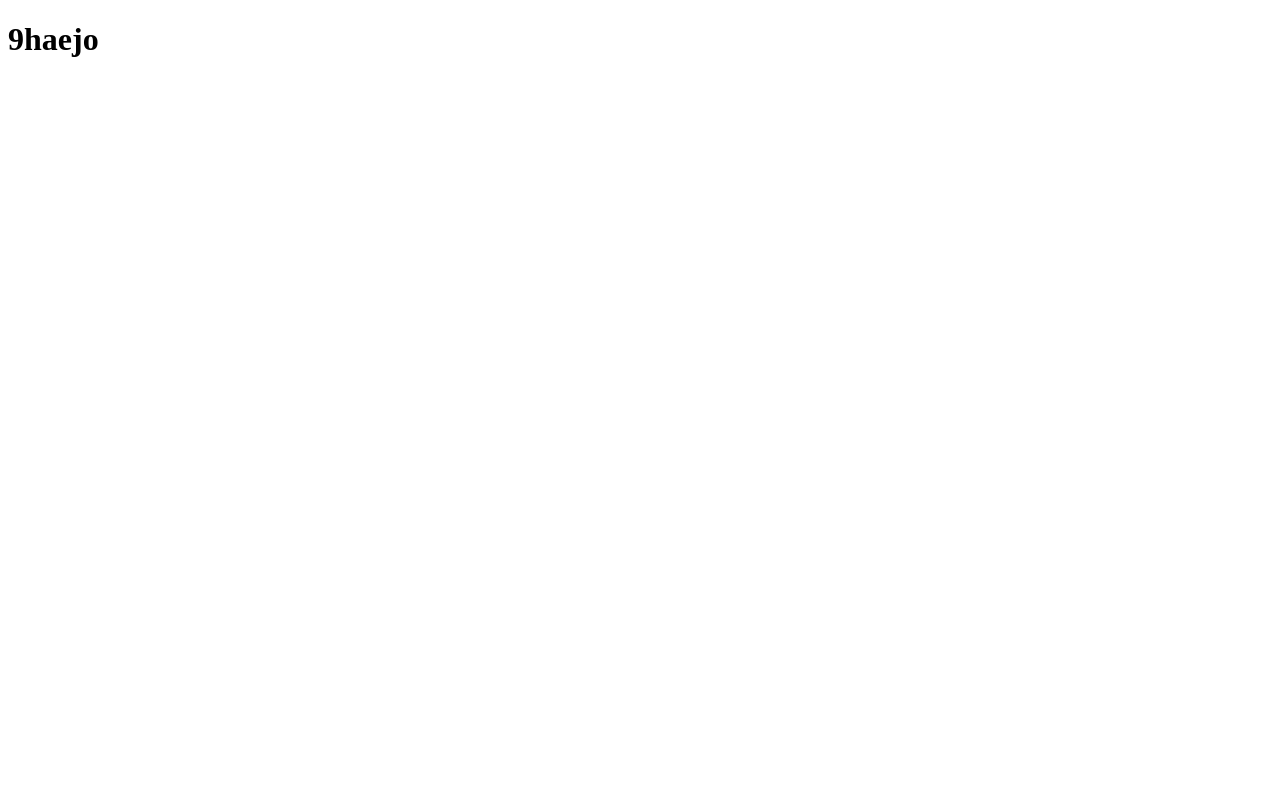
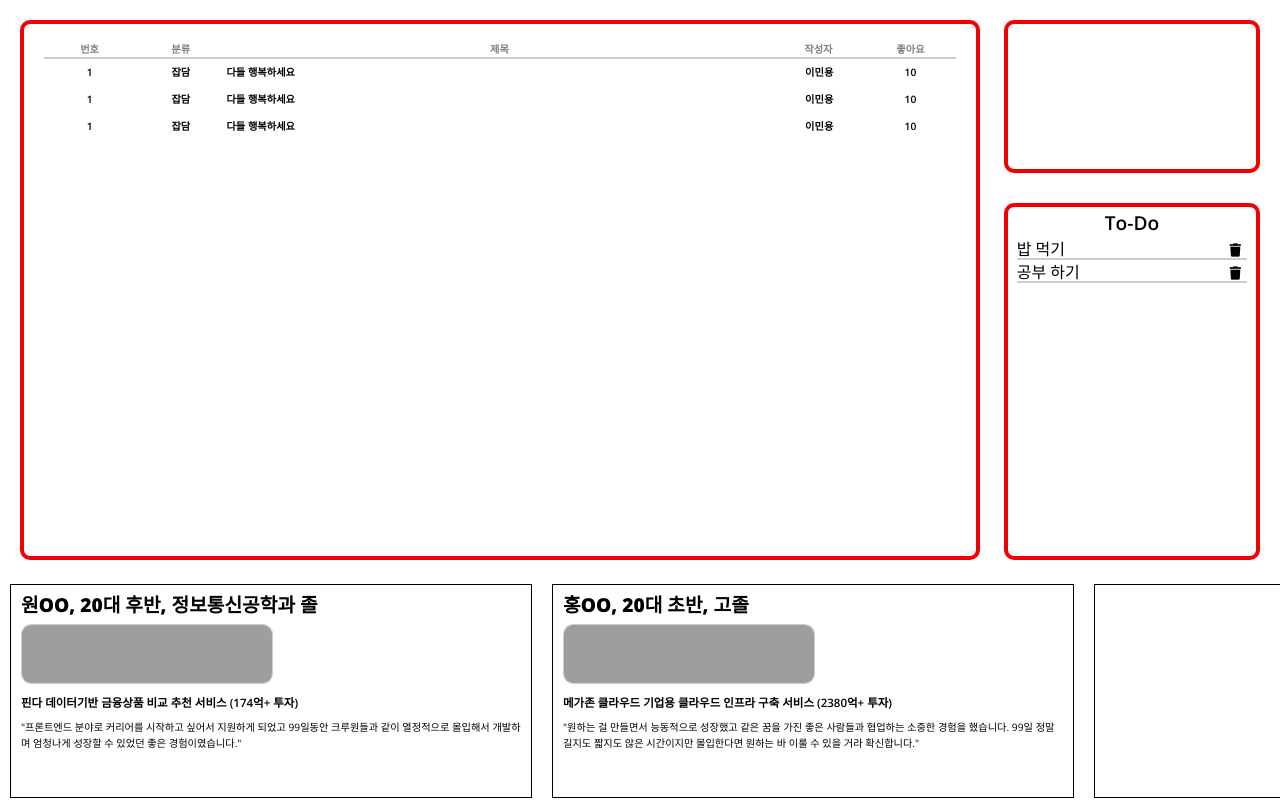
Before and after one commit to 9haejo-community/9haejo-community, a Flask app: page / in a window 1280 px wide. Before the commit the page is almost empty. Run offline with Flask 2, Linux system fonts and the light colour scheme; some libraries are stand-ins or nearby versions; grey boxes are pictures that could not be loaded.

Commit message:
Index.html

```diff
--- /dev/null
+++ b/static/reset.css
@@ -0,0 +1,55 @@
+html, body, div, span, applet, object, iframe,
+h1, h2, h3, h4, h5, h6, p, blockquote, pre,
+a, abbr, acronym, address, big, cite, code,
+del, dfn, em, img, ins, kbd, q, s, samp,
+small, strike, strong, sub, sup, tt, var,
+b, u, i, center,
+dl, dt, dd, ol, ul, li,
+fieldset, form, label, legend,
+table, caption, tbody, tfoot, thead, tr, th, td,
+article, aside, canvas, details, embed,
+figure, figcaption, footer, header, hgroup,
+menu, nav, output, ruby, section, summary,
+time, mark, audio, video {
+	margin: 0;
+	padding: 0;
+	border: 0;
+	font-size: 100%;
+	font: inherit;
+	vertical-align: baseline;
+}
+/* HTML5 display-role reset for older browsers */
+article, aside, details, figcaption, figure,
+footer, header, hgroup, menu, nav, section {
+	display: block;
+}
+body {
+	line-height: 1;
+}
+ol, ul {
+	list-style: none;
+}
+blockquote, q {
+	quotes: none;
+}
+blockquote:before, blockquote:after,
+q:before, q:after {
+	content: '';
+	content: none;
+}
+table {
+	border-collapse: collapse;
+	border-spacing: 0;
+}
+input:focus{
+	outline:none;
+}
+a{
+	color:inherit;
+	text-decoration: none;
+}
+button {
+	-webkit-appearance: none;
+	-moz-appearance: none;
+	appearance: none;
+  }
--- /dev/null
+++ b/static/style.css
@@ -0,0 +1,345 @@
+@import "reset.css";
+@import url('https://fonts.googleapis.com/css2?family=Open+Sans:wght@400;600;800&display=swap');
+html{
+    height: 100%;
+    width: 100%;
+    overflow-x: hidden;
+}
+body{
+    display: flex;
+    height: 100%;
+    width: 100%;
+}
+
+#side-bar{
+    display: none;
+    height: 100%;
+    width: 20%;
+    background-color: rgba(0,0,0,0.2);
+    flex-direction: column;
+    justify-content: space-between;
+    align-items: center;
+}
+#side-bar__clock{
+    height: 15%;
+    width: 80%;
+    margin: 20px auto 0;
+    text-align: center;
+
+}
+#side-bar__clock > h1 {
+    font-family: 'Open Sans', sans-serif;
+    font-size: 1vw;
+    font-weight: 400;
+    margin-bottom: 10px;
+}
+#side-bar__clock > div{
+    display: flex;
+    justify-content: space-between;
+    align-items: center;
+}
+#side-bar__clock > div > h3 {
+    font-family: 'Open Sans', sans-serif;
+    font-size: 1.2vw;
+    color:rgba(0,0,0,0.5);
+    margin-left: 13%;
+}
+#side-bar__clock > div > h2 {
+    font-family: 'Open Sans', sans-serif;
+    font-size: 3vw;
+    font-weight: 600;
+    color:rgba(0,0,0,0.7);
+    margin-left: 5%;
+    margin-right: auto;
+}
+
+#side-bar__link{
+    height: 15%;
+    width: 100%;
+    display: flex;
+    justify-content: space-between;
+    align-items: center;
+}
+#side-bar__link__homebtn {
+    font-family: 'Open Sans', sans-serif;
+    display: flex;
+    height: 50%;
+    width: 40%;
+    margin: 0px auto;
+    border-radius: 20px;
+    border: 2px rgba(0,0,0,0.5) solid;
+    align-items: center;
+    justify-content: center;
+    font-weight: 600;
+    font-size:1.5vw;
+}
+#side-bar__link__writebtn{
+    font-family: 'Open Sans', sans-serif;
+    display: flex;
+    height: 50%;
+    width: 40%;
+    margin: 0 auto;
+    border-radius: 20px;
+    border: 2px rgba(0,0,0,0.5) solid;
+    align-items: center;
+    justify-content: center;
+    font-weight: 600;
+    font-size:1.5vw;
+}
+#side-bar__link__hanghae_link{
+    height: 50%;
+    width: 25%;
+    margin: 0 auto;
+    border-radius: 20px;
+}
+#side-bar__best-contents{
+    height: 40%;
+    width: 90%;
+    border: 2px solid rgba(0,0,0,0.5);
+    border-radius: 10px;
+    text-align: center;
+}
+#side-bar__music{
+    width:90%;
+    height: 15%;
+    border-radius: 10px;
+    margin: 5% 0;
+}
+#side-bar__menu{
+    height: 10%;
+    width: 100%;
+    display: flex;
+    justify-content: space-between;
+    align-items: center;
+}
+
+#side-bar__menu h1{
+    display: flex;
+    height: 50%;
+    width: 40%;
+    align-items: center;
+    justify-content: center;
+    background-color: #F50000;
+    margin-left: 20px;
+    border-radius: 10px;
+    color:white;
+    font-family: 'Open Sans', sans-serif;
+    font-size: 1vw;
+}
+#side-bar__menu h2{
+    display: flex;
+    height: 50%;
+    width: 40%;
+    align-items: center;
+    justify-content: center;
+    background-color: white;
+    margin-right: 20px;
+    border-radius: 10px;
+    color:#F50000;
+    font-family: 'Open Sans', sans-serif;
+    box-shadow: #F50000 0 0 0 2px inset;
+    font-size: 1vw;
+
+}
+#main-screen{
+    display: flex;
+    height: 100%;
+    width: 100%;
+    flex-direction: column;
+}
+#main-screen__body{
+    position: relative;
+    height: 75%;
+    width: 100%;
+    display: flex;
+}
+#main-screen__contents-list{
+    display: flex;
+    height: 90%;
+    width: 75%;
+    border-radius: 10px;
+    margin:20px;
+    box-shadow: 0 0 0 4px #F50000 inset;
+    align-items: center;
+    justify-content: center;
+}
+#main-screen__contents-list__table{
+    width: 95%;
+    height: 95%;
+    display: flex;
+    flex-direction: column;
+}
+#main-screen__contents-list__table thead{
+   width: 100%;
+   border-bottom: 2px solid rgba(0,0,0,0.2)
+}
+#main-screen__contents-list__table thead tr{
+    width: 100%;
+    height: 10%;
+    display: flex;
+    font-family: 'Open Sans', sans-serif;
+    font-size:0.8vw;
+    font-weight: 600;
+    color:rgba(0,0,0,0.5);
+    justify-content: space-between;
+    margin-top:10px;
+    padding-bottom: 3px;
+
+}
+#main-screen__contents-list__table thead tr th:first-child{
+    width: 10%;
+}
+#main-screen__contents-list__table thead tr th:nth-child(2){
+    width: 10%;
+}
+#main-screen__contents-list__table thead tr th:nth-child(3){
+    width: 60%;
+}
+#main-screen__contents-list__table thead tr th:nth-child(4){
+    width: 10%;
+    margin-right: 1px;
+}
+#main-screen__contents-list__table thead tr th:last-child{
+    width: 10%;
+}
+#main-screen__contents-list__table tbody{
+    height: 90%;
+}
+#main-screen__contents-list__table tbody tr{
+    width: 100%;
+    height: 5%;
+    display: flex;
+    font-family: 'Open Sans', sans-serif;
+    font-size:0.8vw;
+    font-weight: 600;
+    justify-content: space-between;
+    text-align: center;
+    align-items: center;
+    padding:2px 0;
+}
+#main-screen__contents-list__table tbody tr td:first-child{
+    width: 10%;
+}
+#main-screen__contents-list__table tbody tr td:nth-child(2){
+    width: 10%;
+}
+#main-screen__contents-list__table tbody tr td:nth-child(3){
+    width: 60%;
+    text-align: start;
+}
+#main-screen__contents-list__table tbody tr td:nth-child(4){
+    width: 10%;
+}
+#main-screen__contents-list__table tbody tr td:last-child{
+    width: 10%;
+}
+#main-screen__widget{
+    position:absolute;
+    display: flex;
+    flex-direction: column;
+    height: 90%;
+    width: 20%;
+    right: 0px;
+    margin:20px;
+}
+#main-screen__widget__news{
+    height: 30%;
+    width: 100%;
+    margin-bottom:10px;
+    box-shadow: 0 0 0 4px #F50000 inset;
+    border-radius: 10px;
+    border-collapse: inherit;
+}
+#main-screen__widget__todos{
+    height: 70%;
+    width: 100%;
+    margin-top:20px;
+    box-shadow: 0 0 0 4px #F50000 inset;
+    border-radius: 10px;
+    display: flex;
+    flex-direction: column;
+    align-items: center;
+    justify-content: center;
+    text-align: center;
+}
+#main-screen__widget__todos span{
+    font-family: 'Open Sans', sans-serif;
+    font-weight: 600;
+    font-size:1.5vw;
+    margin:10px 0;
+}
+
+#main-screen__widget__todos ul{
+    width: 90%;
+    height: 90%;
+    text-align: start;
+}
+#main-screen__widget__todos ul li{
+    display: flex;
+    margin-bottom: 5px;
+    border-bottom: 2px solid rgba(0,0,0,0.2);
+    justify-content: space-between;
+}
+#main-screen__widget__todos ul li button{
+    border-radius: 20%;
+    background-color: transparent;
+    border: none;
+}
+#main-screen__footer{
+    position:absolute;
+    height: 30%;
+    width: 100%;
+    bottom:0;
+    display: flex;
+    overflow-x:scroll;
+    align-items: center;
+}
+#main-screen__footer::-webkit-scrollbar {
+    background-color: transparent;
+    height: 1vh;
+}
+#main-screen__footer::-webkit-scrollbar-thumb {
+    background-color: transparent;
+}
+#main-screen__footer::-webkit-scrollbar-track {
+    background-color: transparent;
+}
+#main-screen__footer:hover::-webkit-scrollbar-thumb{
+    background-color: rgba(0,0,0,0.3);
+    border-radius: 10px;
+}
+#main-screen__footer ul{
+    height: 80%;
+    display: flex;
+}
+#main-screen__footer ul li {
+    height: 100%;
+    width: 500px ;
+    border: 1px solid black;
+    margin:0 10px;
+    padding: 10px;
+}
+#main-screen__footer ul li > h1{
+    font-family: 'Open Sans', sans-serif;
+    font-size:1.5vw;
+    font-weight: 800;
+    margin-bottom: 10px;
+}
+#main-screen__footer ul li > img{
+    width: 50%;
+    height: 30%;
+    margin-bottom: 10px;
+    border:1px solid rgba(0,0,0,0.2);
+    border-radius: 10px;
+}
+#main-screen__footer ul li > h2{
+    font-family: 'Open Sans', sans-serif;
+    font-size:0.9vw;
+    font-weight: 600;
+    margin-bottom: 10px;
+}
+#main-screen__footer ul li > span{
+    font-family: 'Open Sans', sans-serif;
+    font-size:0.8vw;
+    font-weight: 400;
+}
--- a/templates/index.html
+++ b/templates/index.html
@@ -1,10 +1,166 @@
 <!DOCTYPE html>
-<html lang="en">
-<head>
-  <meta charset="UTF-8">
-  <title>Title</title>
-</head>
-<body>
-  <h1>9haejo</h1>
-</body>
+<html lang="kr">
+  <head>
+    <meta charset="UTF-8" />
+    <meta http-equiv="X-UA-Compatible" content="IE=edge" />
+    <meta name="viewport" content="width=device-width, initial-scale=1.0" />
+    <link rel="stylesheet" href="../static/style.css" />
+    <script
+      src="https://kit.fontawesome.com/dc0708434c.js"
+      crossorigin="anonymous"
+    ></script>
+    <title>항해99 시크릿 커뮤니티</title>
+  </head>
+  <body>
+    <div id="side-bar">
+      <div id="side-bar__clock">
+        <h1>Oct 19 2022</h1>
+        <div>
+          <h3>pm</h3>
+          <h2>05:05</h2>
+        </div>
+      </div>
+      <div id="side-bar__link">
+        <div id="side-bar__link__homebtn">Home</div>
+        <div id="side-bar__link__writebtn">글 쓰기</div>
+      </div>
+      <div id="side-bar__best-contents">
+        <h1>HOT 게시글</h1>
+        <div></div>
+      </div>
+      <iframe
+        id="side-bar__music"
+        src="https://www.youtube.com/embed/zStQ_r6woVE?controls=0"
+        title="YouTube video player"
+        frameborder="0"
+        allow="accelerometer; autoplay; clipboard-write; encrypted-media; gyroscope; picture-in-picture"
+        allowfullscreen
+      ></iframe>
+      <div id="side-bar__menu">
+        <h1>마이페이지</h1>
+        <h2>로그아웃</h2>
+      </div>
+    </div>
+    <div id="main-screen">
+      <div id="main-screen__body">
+        <div id="main-screen__contents-list">
+          <table id="main-screen__contents-list__table">
+            <thead>
+              <tr>
+                <th><span>번호</span></th>
+                <th><span>분류</span></th>
+                <th><span>제목</span></th>
+                <th><span>작성자</span></th>
+                <th><span>좋아요</span></th>
+              </tr>
+            </thead>
+            <tbody>
+              <tr>
+                <td>
+                  <span class="list__num"> 1 </span>
+                </td>
+                <td>
+                  <span class="list__type"> 잡담 </span>
+                </td>
+                <td>
+                  <span class="list__type">
+                    <a href="https://naver.com">다들 행복하세요</a>
+                  </span>
+                </td>
+                <td>
+                  <span class="list__writer"> 이민용 </span>
+                </td>
+                <td>
+                  <span class="list__like">10</span>
+                </td>
+              </tr>
+              <tr>
+                <td>
+                  <span class="list__num"> 1 </span>
+                </td>
+                <td>
+                  <span class="list__type"> 잡담 </span>
+                </td>
+                <td>
+                  <span class="list__type">
+                    <a href="https://naver.com">다들 행복하세요</a>
+                  </span>
+                </td>
+                <td>
+                  <span class="list__writer"> 이민용 </span>
+                </td>
+                <td>
+                  <span class="list__like">10</span>
+                </td>
+              </tr>
+              <tr>
+                <td>
+                  <span class="list__num"> 1 </span>
+                </td>
+                <td>
+                  <span class="list__type"> 잡담 </span>
+                </td>
+                <td>
+                  <span class="list__type">
+                    <a href="https://naver.com">다들 행복하세요</a>
+                  </span>
+                </td>
+                <td>
+                  <span class="list__writer"> 이민용 </span>
+                </td>
+                <td>
+                  <span class="list__like">10</span>
+                </td>
+              </tr>
+            </tbody>
+          </table>
+        </div>
+        <div id="main-screen__widget">
+          <div id="main-screen__widget__news"></div>
+          <div id="main-screen__widget__todos">
+            <span>To-Do</span>
+            <ul>
+              <li>밥 먹기<button class="fa-solid fa-trash"></button></li>
+              <li>공부 하기<button class="fa-solid fa-trash"></button></li>
+            </ul>
+          </div>
+        </div>
+      </div>
+      <div id="main-screen__footer">
+        <ul>
+          <li>
+            <h1>원OO, 20대 후반, 정보통신공학과 졸</h1>
+            <img
+              src="https://hanghae99.spartacodingclub.kr/_next/image?url=%2F_next%2Fstatic%2Fmedia%2Ffinda-logo.2b20b042.png&w=256&q=75"
+            />
+            <h2>핀다 데이터기반 금융상품 비교 추천 서비스 (174억+ 투자)</h2>
+            <span
+              >"프론트엔드 분야로 커리어를 시작하고 싶어서 지원하게 되었고
+              99일동안 크루원들과 같이 열정적으로 몰입해서 개발하며 엄청나게
+              성장할 수 있었던 좋은 경험이였습니다."</span
+            >
+          </li>
+          <li>
+            <h1>홍OO, 20대 초반, 고졸</h1>
+            <img
+              src="https://hanghae99.spartacodingclub.kr/_next/image?url=%2F_next%2Fstatic%2Fmedia%2Fmegazonecloud-logo.5c1b17fe.png&w=2048&q=75"
+            />
+            <h2>
+              메가존 클라우드 기업용 클라우드 인프라 구축 서비스 (2380억+ 투자)
+            </h2>
+            <span
+              >"원하는 걸 만들면서 능동적으로 성장했고 같은 꿈을 가진 좋은
+              사람들과 협업하는 소중한 경험을 했습니다. 99일 정말 길지도 짧지도
+              않은 시간이지만 몰입한다면 원하는 바 이룰 수 있을 거라
+              확신합니다."</span
+            >
+          </li>
+          <li></li>
+          <li></li>
+          <li></li>
+          <li></li>
+        </ul>
+      </div>
+    </div>
+  </body>
 </html>
```
Also changed, not shown: static/logo.png (added).
